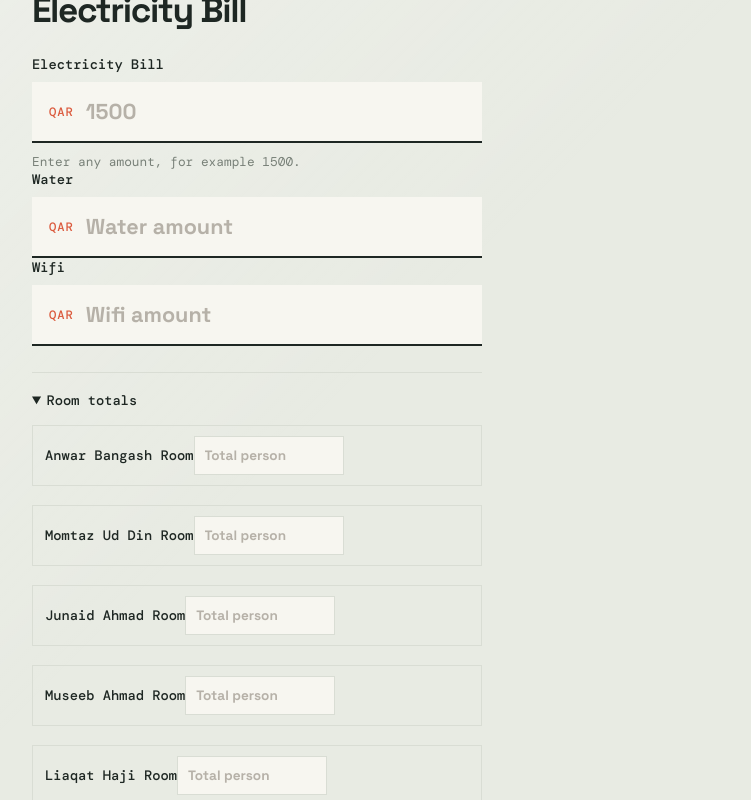
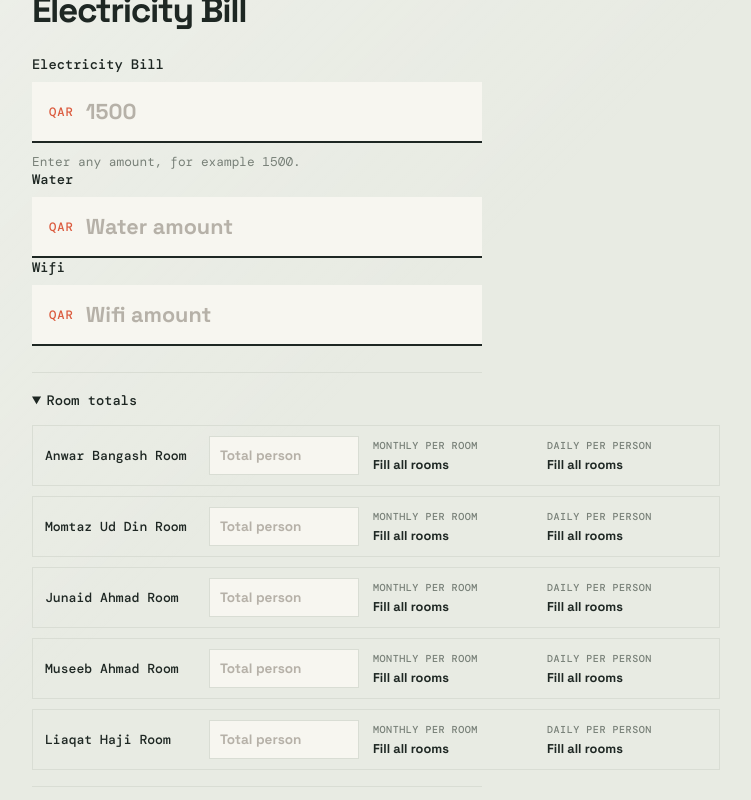
Before and after one commit to fazalhadi26/qatar-rent-project, a React (Vite) app: page / in a window 1280 px wide. Both pictures are taken after a click on the heading "Room totals". Shown: the part 549-1349 px from the top of the page, without its empty margins (148-899 px from the left). Built offline with nearby package versions, Linux system fonts and the light colour scheme.

Commit message:
first-commit

```diff
--- a/src/App.css
+++ b/src/App.css
@@ -26,8 +26,12 @@ input::placeholder { color: #b6b1a8; }
 .room-bills { margin-top: 26px; border-top: 1px solid var(--line); padding-top: 18px; }
 .room-bills summary { color: var(--ink); cursor: pointer; font-size: 0.86rem; font-weight: 700; }
 .room-bill-list { display: grid; gap: 10px; margin-top: 16px; }
-.room-bill { display: flex; align-items: center; justify-content: space-between; gap: 14px; padding: 10px 12px; border: 1px solid var(--line); color: var(--ink); font-size: 0.82rem; font-weight: 700; }
+.room-bill { display: grid; grid-template-columns: minmax(150px, 1fr) 150px 160px 160px; align-items: center; gap: 14px; padding: 10px 12px; border: 1px solid var(--line); color: var(--ink); font-size: 0.82rem; font-weight: 700; }
 .room-bill input { width: 150px; padding: 10px; border: 1px solid var(--line); background: var(--paper); font-size: 0.85rem; }
+.room-share-value { display: flex; flex-direction: column; gap: 4px; color: var(--ink); font-family: var(--heading); font-size: 0.8rem; font-weight: 700; }
+.room-share-value small { color: var(--muted); font: 700 0.63rem var(--body); letter-spacing: 0.05em; text-transform: uppercase; }
+.room-share-counts { display: flex; justify-content: space-between; gap: 16px; margin-top: 16px; padding-top: 14px; border-top: 1px solid var(--line); color: var(--muted); font-size: 0.76rem; }
+.room-share-counts strong { color: var(--ink); font-family: var(--heading); }
 .results { padding-top: 28px; }
 .share-total { color: var(--accent); font-family: var(--heading); font-size: 1.25rem; letter-spacing: -0.02em; white-space: nowrap; }
 .table-wrap { margin-top: 25px; overflow-x: auto; border-top: 1px solid var(--line); }
@@ -123,6 +127,65 @@ td:last-child { font-family: var(--heading); font-size: 1.05rem; }
 
 .added-expense-row th { color: var(--ink); text-align: left; }
 
+.room-share-summary {
+  margin-top: 28px;
+  border-top: 1px solid var(--line);
+  padding-top: 26px;
+}
+
+.share-summary-heading {
+  display: flex;
+  align-items: flex-start;
+  justify-content: space-between;
+  gap: 20px;
+}
+
+.share-summary-heading h2 { font-size: 1.7rem; }
+.share-summary-heading > span { color: var(--muted); font-size: 0.8rem; }
+
+.share-summary-totals,
+.room-share-totals {
+  display: grid;
+  grid-template-columns: repeat(2, 1fr);
+  gap: 1px;
+  margin-top: 20px;
+  border: 1px solid var(--line);
+  background: var(--line);
+}
+
+.share-summary-totals div,
+.room-share-totals div {
+  display: flex;
+  min-height: 84px;
+  flex-direction: column;
+  justify-content: space-between;
+  gap: 12px;
+  padding: 15px 16px;
+  background: var(--paper);
+}
+
+.share-summary-totals span,
+.room-share-totals span,
+.room-share-row small {
+  color: var(--muted);
+  font-size: 0.7rem;
+  font-weight: 700;
+  letter-spacing: 0.06em;
+  text-transform: uppercase;
+}
+
+.share-summary-totals strong,
+.room-share-totals strong {
+  color: var(--ink);
+  font: 700 1.05rem var(--heading);
+}
+
+.room-share-list { margin-top: 18px; border-top: 1px solid var(--line); }
+.room-share-row { display: flex; align-items: center; justify-content: space-between; gap: 20px; padding: 14px 0; border-bottom: 1px solid var(--line); color: var(--ink); font-size: 0.84rem; }
+.room-share-row span { font-weight: 700; }
+.room-share-row small { display: block; margin-top: 4px; }
+.room-share-row strong { color: var(--muted); font-size: 0.75rem; text-align: right; }
+
 .add-expense {
   margin-top: 26px;
   border-top: 1px solid var(--line);
@@ -193,7 +256,12 @@ td:last-child { font-family: var(--heading); font-size: 1.05rem; }
   th, td { padding: 14px 8px; }
   .row-number { width: 31px; }
   .add-expense-fields { grid-template-columns: 1fr; }
-  .room-bill { align-items: stretch; flex-direction: column; }
+  .room-bill { align-items: stretch; grid-template-columns: 1fr; }
   .room-bill input { width: 100%; }
+  .room-share-counts { align-items: flex-start; flex-direction: column; }
   .bill-summary { grid-template-columns: 1fr; }
+  .share-summary-totals,
+  .room-share-totals { grid-template-columns: 1fr; }
+  .room-share-row { align-items: flex-start; flex-direction: column; gap: 8px; }
+  .room-share-row strong { text-align: left; }
 }
--- a/src/App.tsx
+++ b/src/App.tsx
@@ -26,11 +26,23 @@ function App() {
   const [expenseName, setExpenseName] = useState('')
   const [expenseAmount, setExpenseAmount] = useState('')
   const [addedExpenses, setAddedExpenses] = useState<AddedExpense[]>([])
+  const [roomPeople, setRoomPeople] = useState<string[]>(() => roomNames.map(() => ''))
   const billAmount = Number(electricityBill) || 0
   const waterAmount = Number(waterBill) || 0
   const wifiAmount = Number(wifiBill) || 0
   const overallTotal = billAmount + waterAmount + wifiAmount
   const individualShare = billAmount / residents.length
+  const addedExpenseTotal = addedExpenses.reduce((total, expense) => total + expense.amount, 0)
+  const sharedMonthlyTotal = waterAmount + wifiAmount + addedExpenseTotal
+  const totalPeople = roomPeople.reduce((total, people) => total + (Number(people) || 0), 0)
+  const allRoomsFilled = roomPeople.every((people) => people.trim() !== '' && Number(people) > 0)
+  const totalPersonDays = totalPeople * 30
+  const dailyPerPerson = allRoomsFilled ? sharedMonthlyTotal / totalPersonDays : 0
+  const monthlyPerPerson = allRoomsFilled ? dailyPerPerson * 30 : 0
+
+  const updateRoomPeople = (index: number, value: string) => {
+    setRoomPeople((people) => people.map((current, currentIndex) => currentIndex === index ? value : current))
+  }
 
   const addExpense = () => {
     const name = expenseName.trim()
@@ -121,11 +133,32 @@ function App() {
             <summary>Room totals</summary>
             <div className="room-bill-list">
               {roomNames.map((roomName, index) => (
-                <label className="room-bill" htmlFor={`room-${index}`} key={roomName}>
+                <div className="room-bill" key={roomName}>
                   <span>{roomName}</span>
-                  <input id={`room-${index}`} type="number" min="0" step="0.01" inputMode="decimal" placeholder="Total person" />
-                </label>
+                  <input
+                    id={`room-${index}`}
+                    type="number"
+                    min="0"
+                    step="1"
+                    inputMode="numeric"
+                    placeholder="Total person"
+                    value={roomPeople[index]}
+                    onChange={(event) => updateRoomPeople(index, event.target.value)}
+                  />
+                  <span className="room-share-value">
+                    <small>Monthly per room</small>
+                    {allRoomsFilled ? `QAR ${formatAmount((Number(roomPeople[index]) || 0) * monthlyPerPerson)}` : 'Fill all rooms'}
+                  </span>
+                  <span className="room-share-value">
+                    <small>Daily per person</small>
+                    {allRoomsFilled ? `QAR ${formatAmount(dailyPerPerson)}` : 'Fill all rooms'}
+                  </span>
+                </div>
               ))}
+            </div>
+            <div className="room-share-counts">
+              <span>Total room people <strong>{totalPeople}</strong></span>
+              <span>Total person-days <strong>{totalPersonDays}</strong></span>
             </div>
           </details>
 
@@ -228,6 +261,7 @@ function App() {
             )}
           </section>
         )}
+
       </section>
     </main>
   )
```
